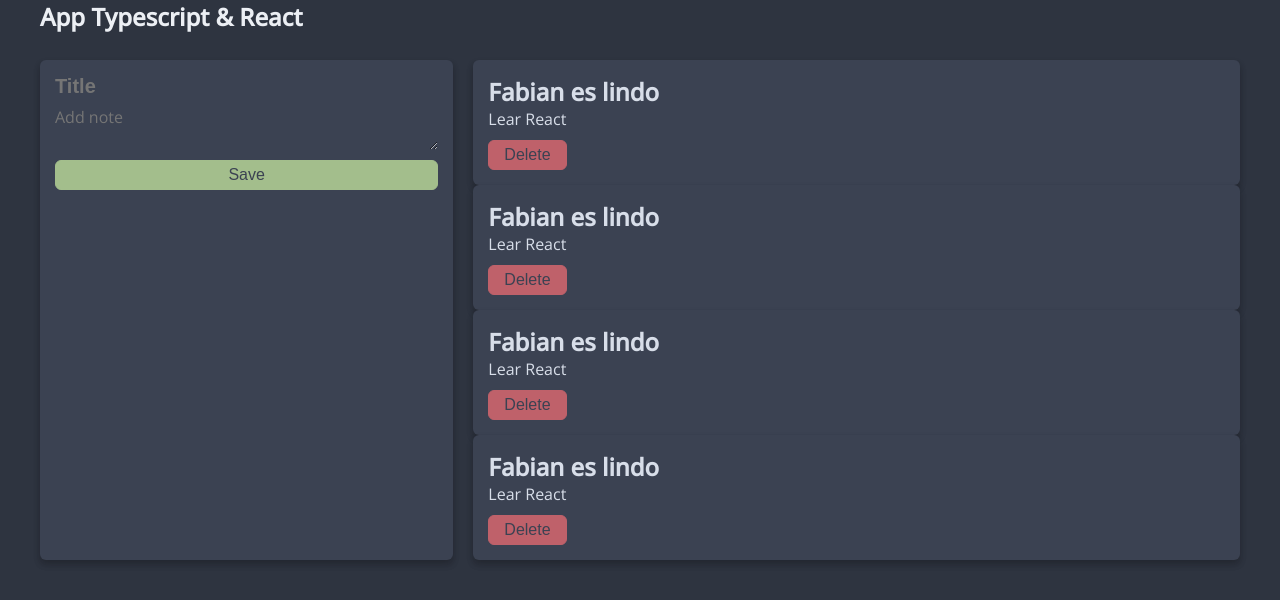
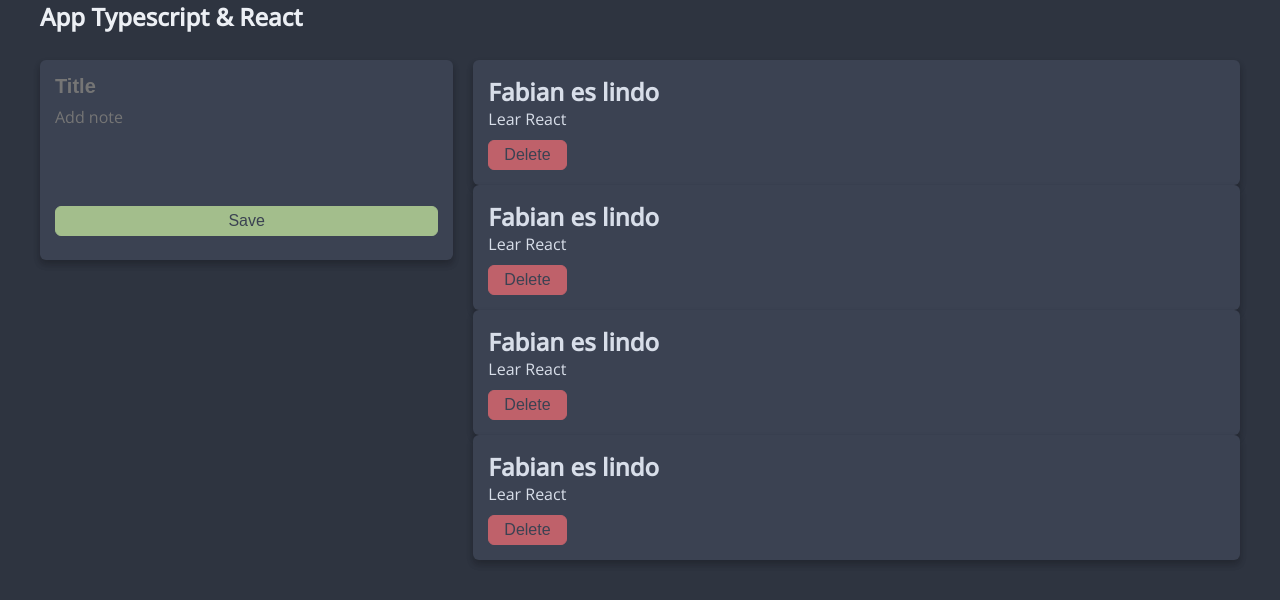
Before and after one commit to fabianmolinab/lista-tareas-typescript, a React (Vite) app: page / in a window 1280 px wide. Shown: the top 600 px of the page. Built offline with nearby package versions, Linux system fonts and the light colour scheme.

Commit message:
Estilos del formulario de tareas terminado

```diff
--- a/src/App.tsx
+++ b/src/App.tsx
@@ -31,5 +31,4 @@ export const App = ({ title }: Props) => {
 }
 const Container = styled.main`
   display: flex;
-  margin: 0 auto;
 `
--- a/src/components/Form.tsx
+++ b/src/components/Form.tsx
@@ -8,8 +8,13 @@ export const Form = () => {
   }
   return (
     <FormStyle onSubmit={handleSubmit}>
-      <InputTitle type="text" placeholder="Title" name="title" />
-      <TextArea placeholder="Add note" />
+      <InputTitle
+        type="text"
+        placeholder="Title"
+        name="title"
+        autoComplete="off"
+      />
+      <TextArea placeholder="Add note" autoComplete="off" />
       <Button send>Save</Button>
     </FormStyle>
   )
@@ -30,10 +35,16 @@ const InputTitle = styled.input`
   outline: none;
 `
 const TextArea = styled.textarea`
+  appearance: none;
   background: transparent;
   border: transparent;
   color: ${colors.white0};
+  cursor: text;
+  display: block;
   font-family: "Open Sans", sans-serif;
   font-size: 1em;
+  height: 90px;
+  overflow: auto;
   outline: none;
+  resize: none;
 `
--- a/src/components/TaskForm.tsx
+++ b/src/components/TaskForm.tsx
@@ -11,7 +11,9 @@ export const TaskForm = () => {
 }
 
 const DivContenedor = styled.div`
+  display: block;
   width: 35%;
+  max-height 200px;
   background-color: ${colors.background1};
   border-radius: 6px;
   box-shadow: rgb(15 17 21 / 25%) 0px 4px 6px, rgb(15 17 21 / 10%) 0px 5px 7px;
```
